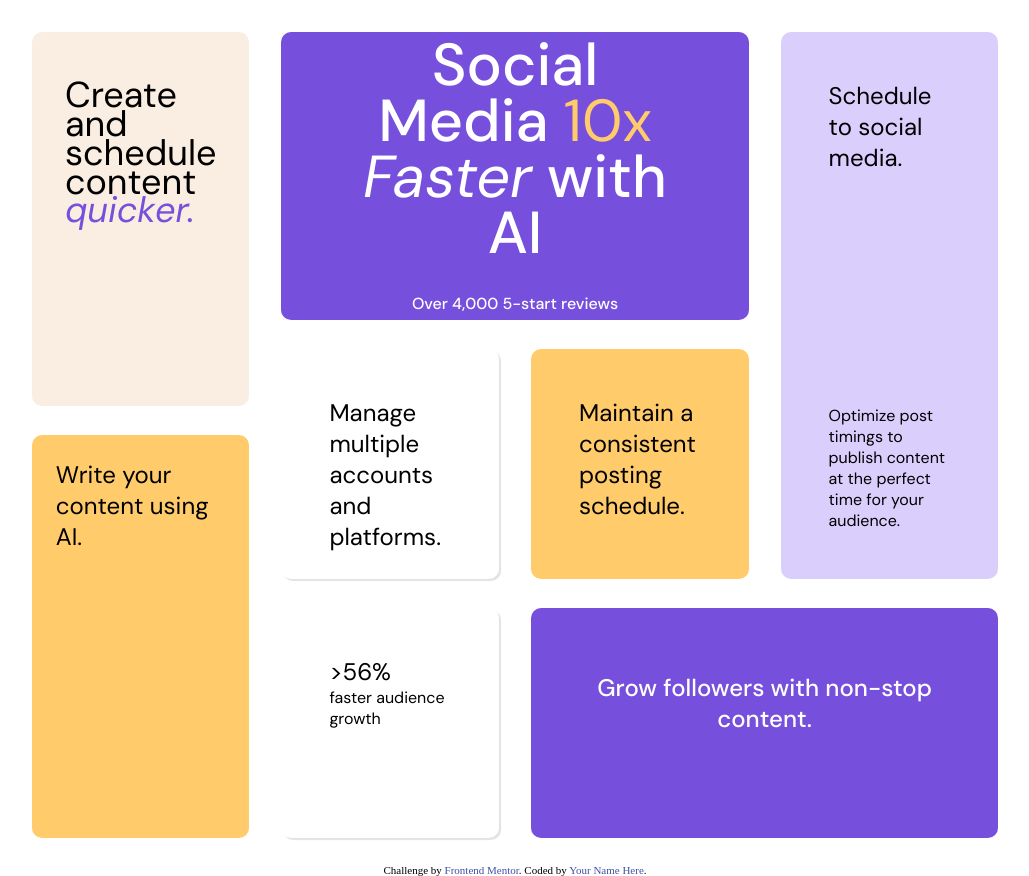
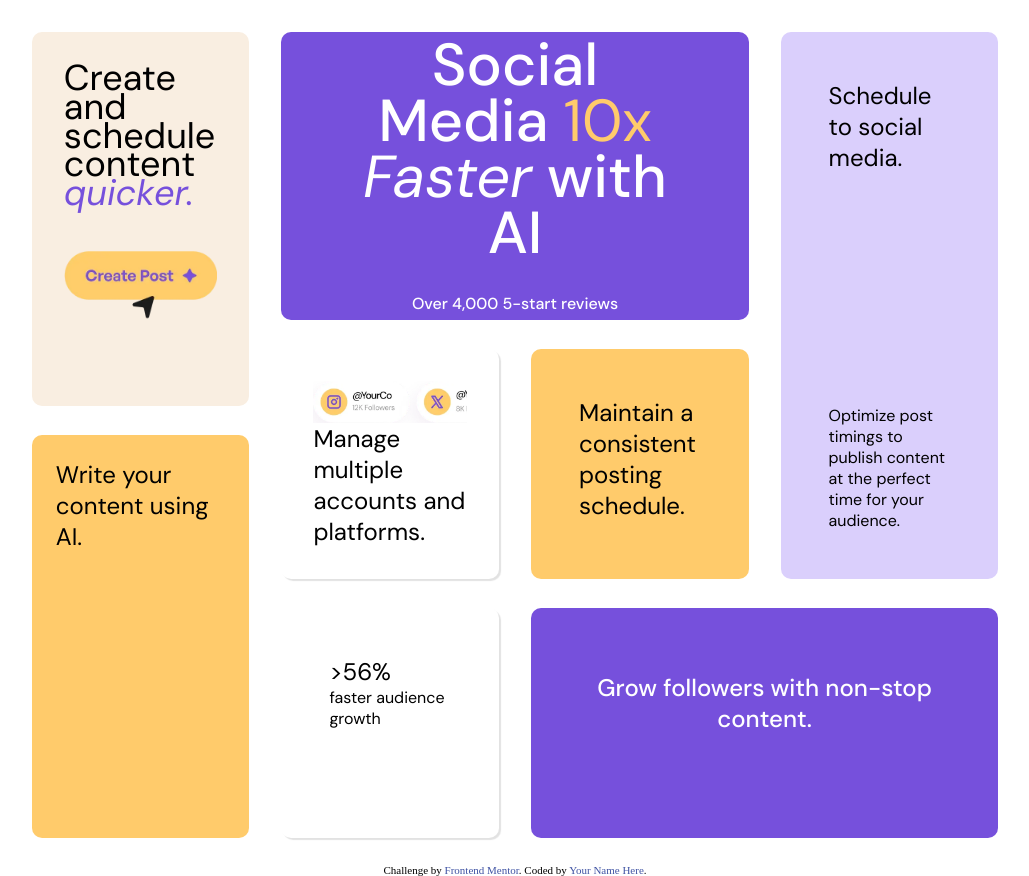
Before and after one commit to Sarah627/Bento-Grid, a plain HTML site: page index.html in a window 1280 px wide. Shown: the whole page, without its empty margins (125-1154 px from the left). Drawn offline with Linux system fonts and the light colour scheme.

Commit message:
adjusted the style of the content creation section

```diff
--- a/style.css
+++ b/style.css
@@ -115,21 +115,26 @@ main {
   flex-direction: column;
   align-items: center;
   justify-content: center;
+  padding: 2rem;
 }
 
 .quicker {
   color: var(--purple-500);
 }
 
-.content-creation div {
-  margin: 1rem;
+.img-container {
+  background-repeat: no-repeat;
+  background-size: cover;
+  width: 100%;
+}
+.content-creation .img-container {
+  background-image: url(/assets/images/illustration-create-post.webp);
+
+  background-size: contain;
+  margin: auto;
+  height: 80px;
 }
 
-.content-creation div img {
-  display: block;
-  width: 11rem;
-  height: 5rem;
-}
 .content-creation,
 .ai {
   grid-column: 1 / 2;
@@ -220,6 +225,20 @@ img {
   grid-column: 3/4;
 }
 
+.management {
+  padding: 2rem;
+  display: flex;
+  flex-direction: column;
+  justify-content: center;
+}
+
+.management .img-container {
+  width: 100%;
+  background-image: url("assets/images/illustration-multiple-platforms.webp");
+  background-repeat: no-repeat;
+  background-size: cover;
+}
+
 .non-stop-content {
   grid-column: 3/5;
   grid-row: 21/29;
```
